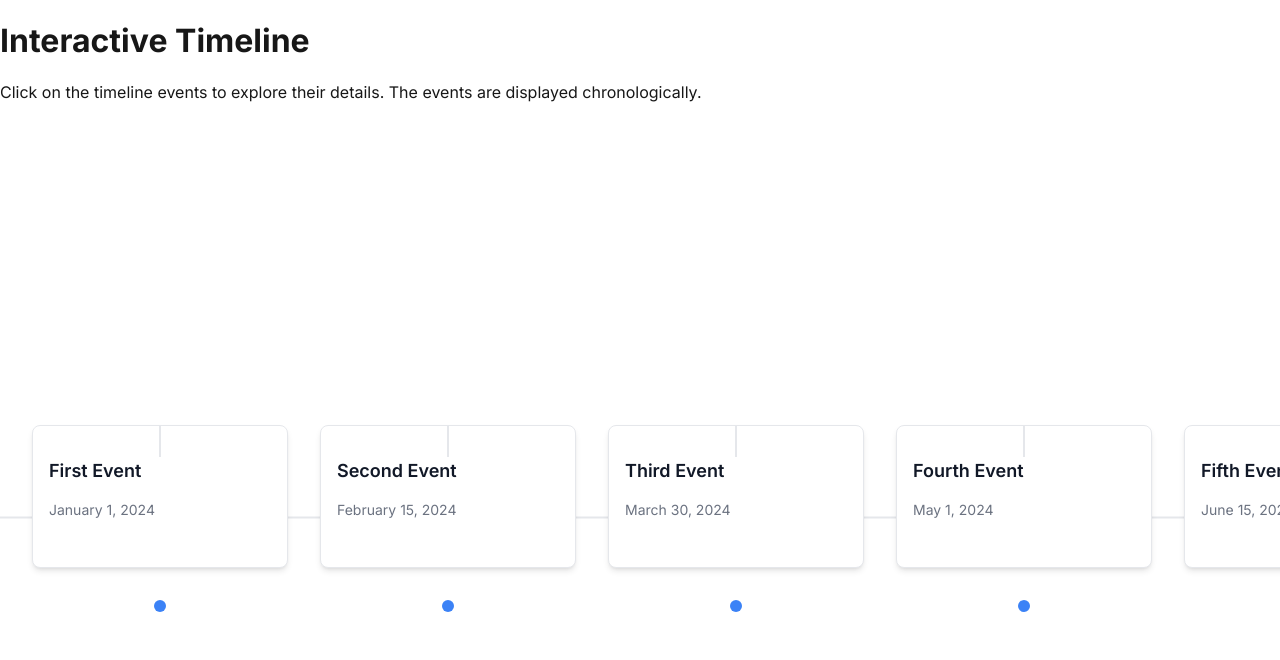
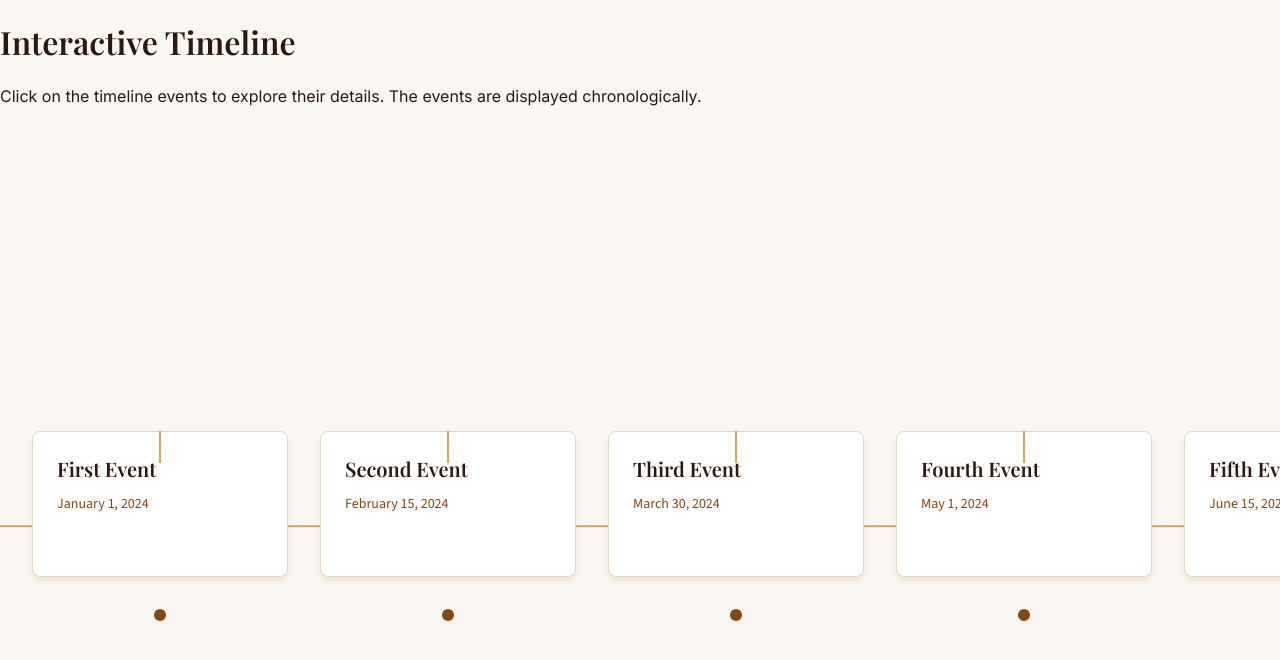
Before and after one commit to grindos/interactive-timeline, a Next.js app: page / in a window 1280 px wide. Shown: the top 660 px of the page. Built offline with nearby package versions, Linux system fonts and the light colour scheme.

Commit message:
Apply historical theme

```diff
--- a/src/app/globals.css
+++ b/src/app/globals.css
@@ -1,21 +1,50 @@
+@import url('https://fonts.googleapis.com/css2?family=Playfair+Display:wght@400;500;600;700&family=Source+Sans+3:wght@300;400;500;600&display=swap');
+
 :root {
-  --background: #ffffff;
-  --foreground: #171717;
+  /* Main colors */
+  --background: #faf6f1;
+  --foreground: #2c1810;
+  --accent: #8b4513;
+  --accent-light: #d4a76a;
+  --timeline-line: #d4a76a;
+  --timeline-dot: #8b4513;
+  --card-bg: #ffffff;
+  --card-border: #e8d5c4;
+  --card-shadow: rgba(139, 69, 19, 0.1);
+
+  /* Typography */
+  --font-heading: 'Playfair Display', serif;
+  --font-body: 'Source Sans 3', sans-serif;
 }
 
 @media (prefers-color-scheme: dark) {
   :root {
-    --background: #0a0a0a;
-    --foreground: #ededed;
+    --background: #1a120b;
+    --foreground: #f5e6d3;
+    --accent: #d4a76a;
+    --accent-light: #8b4513;
+    --timeline-line: #8b4513;
+    --timeline-dot: #d4a76a;
+    --card-bg: #2c1810;
+    --card-border: #4a2c1a;
+    --card-shadow: rgba(0, 0, 0, 0.3);
   }
 }
 
 body {
   background: var(--background);
   color: var(--foreground);
-  font-family: Arial, Helvetica, sans-serif;
+  font-family: var(--font-body);
   margin: 0;
   padding: 0;
+  line-height: 1.6;
+}
+
+h1, h2, h3, h4, h5, h6 {
+  font-family: var(--font-heading);
+  font-weight: 600;
+  color: var(--foreground);
+  line-height: 1.3;
 }
 
 * {
--- a/src/components/Timeline.module.css
+++ b/src/components/Timeline.module.css
@@ -3,6 +3,7 @@
   width: 100vw;
   height: 100vh;
   overflow: hidden;
+  background-color: var(--background);
 }
 
 .timelineWrapper {
@@ -24,7 +25,7 @@
   left: 0;
   right: 0;
   height: 2px;
-  background-color: #e5e7eb;
+  background-color: var(--timeline-line);
   transform: translateY(-50%);
 }
 
@@ -66,6 +67,6 @@
   left: 50%;
   width: 2px;
   height: 2rem;
-  background-color: #e5e7eb;
+  background-color: var(--timeline-line);
   transform: translateX(-50%);
 }
--- a/src/components/TimelineCircle.module.css
+++ b/src/components/TimelineCircle.module.css
@@ -4,5 +4,6 @@
   width: 12px;
   height: 12px;
   border-radius: 50%;
-  background-color: #3b82f6;
+  background-color: var(--timeline-dot);
+  box-shadow: 0 0 0 4px var(--background);
 }
--- a/src/components/TimelineEventCard.module.css
+++ b/src/components/TimelineEventCard.module.css
@@ -4,36 +4,44 @@
 }
 
 .card {
-  background-color: white;
-  padding: 1rem;
+  background-color: var(--card-bg);
+  padding: 1.5rem;
   border-radius: 0.5rem;
-  box-shadow: 0 4px 6px -1px rgb(0 0 0 / 0.1), 0 2px 4px -2px rgb(0 0 0 / 0.1);
-  border: 1px solid #e5e7eb;
+  box-shadow: 0 4px 6px var(--card-shadow);
+  border: 1px solid var(--card-border);
   width: 16rem;
+  transition: all 0.3s ease;
 }
 
 .cardHovered {
   composes: card;
-  outline: 2px solid #3b82f6;
+  outline: 2px solid var(--accent);
   outline-offset: 2px;
 }
 
 .title {
-  font-size: 1.125rem;
+  font-family: var(--font-heading);
+  font-size: 1.25rem;
   font-weight: 600;
-  color: #111827;
+  color: var(--foreground);
+  margin: 0 0 0.5rem 0;
 }
 
 .date {
+  font-family: var(--font-body);
   font-size: 0.875rem;
-  color: #6b7280;
+  color: var(--accent);
+  font-weight: 500;
 }
 
 .descriptionContainer {
-  margin-top: 0.5rem;
+  margin-top: 0.75rem;
   height: 1.5rem;
 }
 
 .description {
-  color: #4b5563;
+  color: var(--foreground);
+  font-family: var(--font-body);
+  font-size: 0.9375rem;
+  line-height: 1.5;
 }
```
